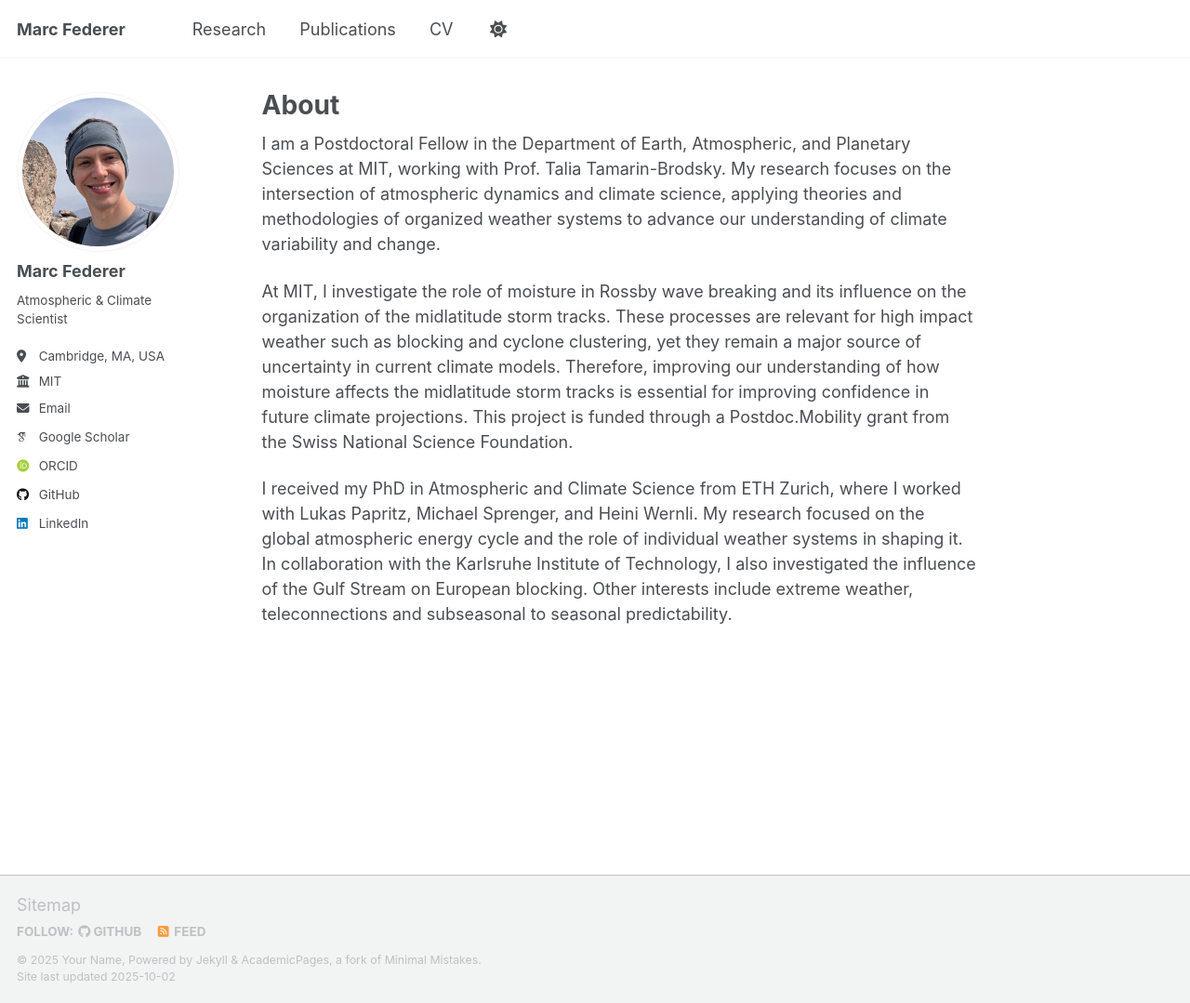
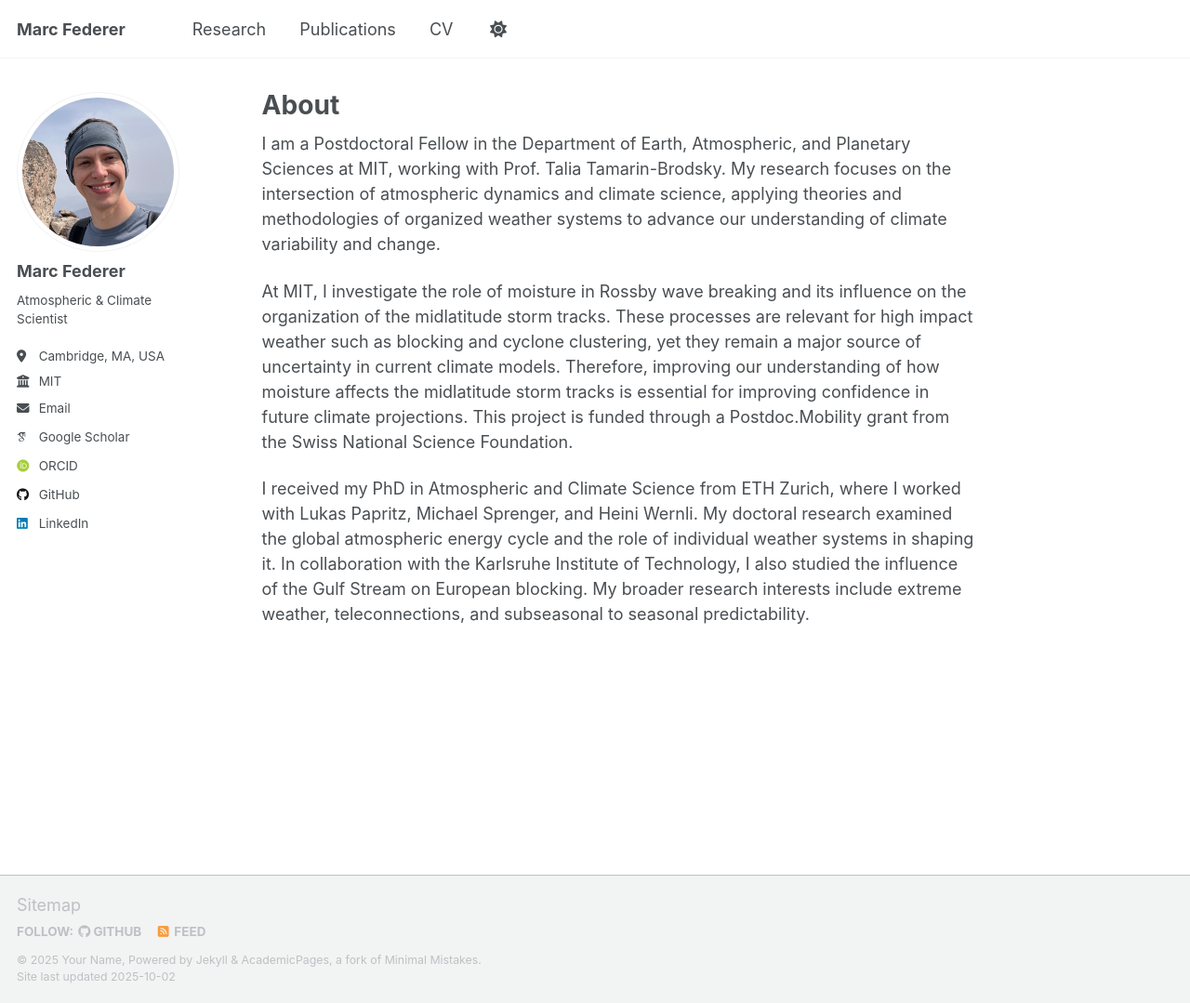
Before and after one commit to marcfederer/marcfederer.github.io, a Jekyll site: the page built from _pages/about.md, in a window 1280 px wide and 1079 px high. Shown: the whole window at 93% size. Built offline with Jekyll 4.4.1, drawn with Linux system fonts in a browser that asks for light colours; some web fonts are replaced; a script that is not in the unit is left out.

Commit message:
Update PhD research description in about.md
Revised the description of PhD research and broader interests.

```diff
--- a/_pages/about.md
+++ b/_pages/about.md
@@ -11,4 +11,4 @@
 
 At MIT, I investigate the role of moisture in Rossby wave breaking and its influence on the organization of the midlatitude storm tracks. These processes are relevant for high impact weather such as blocking and cyclone clustering, yet they remain a major source of uncertainty in current climate models. Therefore, improving our understanding of how moisture affects the midlatitude storm tracks is essential for improving confidence in future climate projections. This project is funded through a Postdoc.Mobility grant from the Swiss National Science Foundation.
 
-I received my PhD in Atmospheric and Climate Science from ETH Zurich, where I worked with Lukas Papritz, Michael Sprenger, and Heini Wernli. My research focused on the global atmospheric energy cycle and the role of individual weather systems in shaping it. In collaboration with the Karlsruhe Institute of Technology, I also investigated the influence of the Gulf Stream on European blocking. Other interests include extreme weather, teleconnections and subseasonal to seasonal predictability.
+I received my PhD in Atmospheric and Climate Science from ETH Zurich, where I worked with Lukas Papritz, Michael Sprenger, and Heini Wernli. My doctoral research examined the global atmospheric energy cycle and the role of individual weather systems in shaping it. In collaboration with the Karlsruhe Institute of Technology, I also studied the influence of the Gulf Stream on European blocking. My broader research interests include extreme weather, teleconnections, and subseasonal to seasonal predictability.
```
